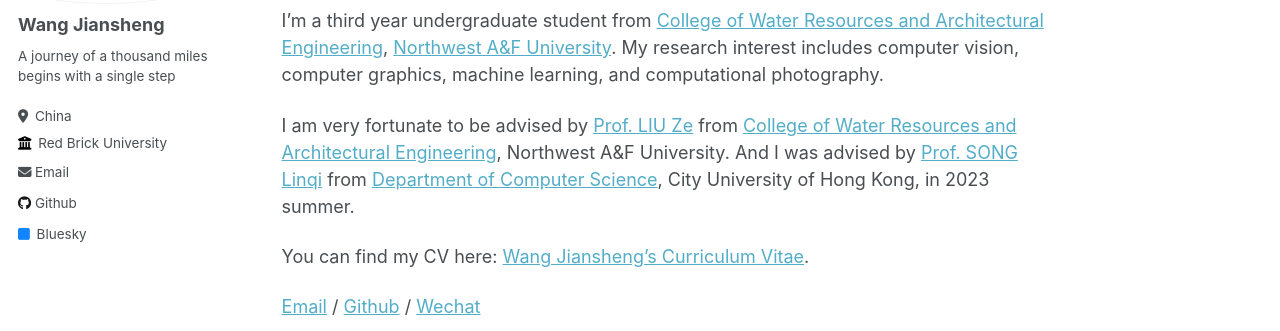
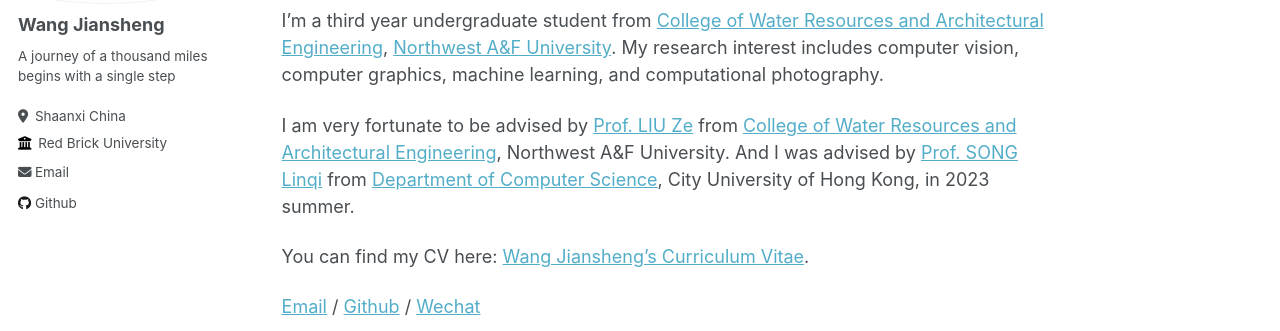
Before and after one commit to Servais-Ja/Jiansheng-Wang.github.io, a Jekyll site: the page built from _pages/about.md, in a window 1280 px wide. Shown: the part 153-484 px from the top of the page. Built offline with Jekyll 4.4.1, drawn with Linux system fonts in a browser that asks for light colours; part of the change alters nothing that is shown.

Commit message:
Update _config.yml

```diff
--- a/_config.yml
+++ b/_config.yml
@@ -25,7 +25,7 @@ author:
   name             : "Wang Jiansheng"
   pronouns         : # example: "she/her"
   bio              : "A journey of a thousand miles begins with a single step"
-  location         : "China"
+  location         : "Shaanxi China"
   employer         : "Red Brick University"
   uri              : # URL
   email            : "wjs20020511@163.com"
@@ -42,12 +42,12 @@ author:
   bitbucket        : # Username - Update with your username on the site
   codepen          : # Username
   dribbble         : # Username
-  github           : "academicpages"
+  github           : "https://github.com/Servais-Ja"
   kaggle           : # Username
   stackoverflow    : # User number or user number and name (i.e., use "1" or "1/jeff-atwood")
 
   # Social media
-  bluesky          : "bsky.app" # Replace this with you Bluesky username
+  bluesky          : #"bsky.app" # Replace this with you Bluesky username
   facebook         : # Username
   flickr           : # Username
   foursquare       : # Username
```
